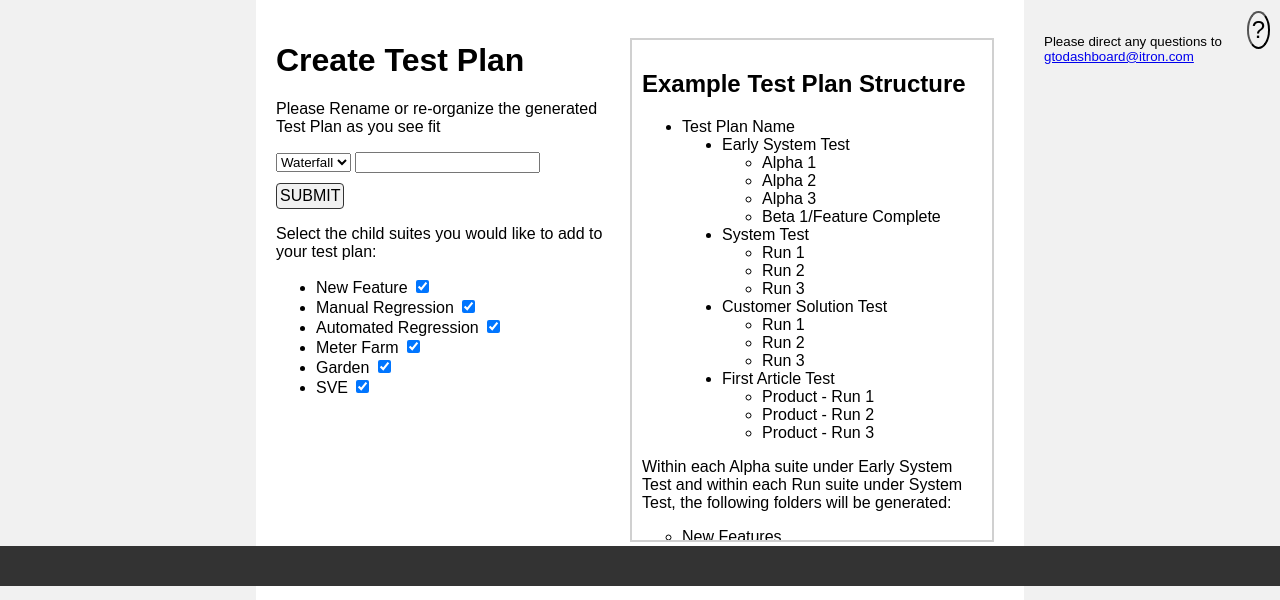
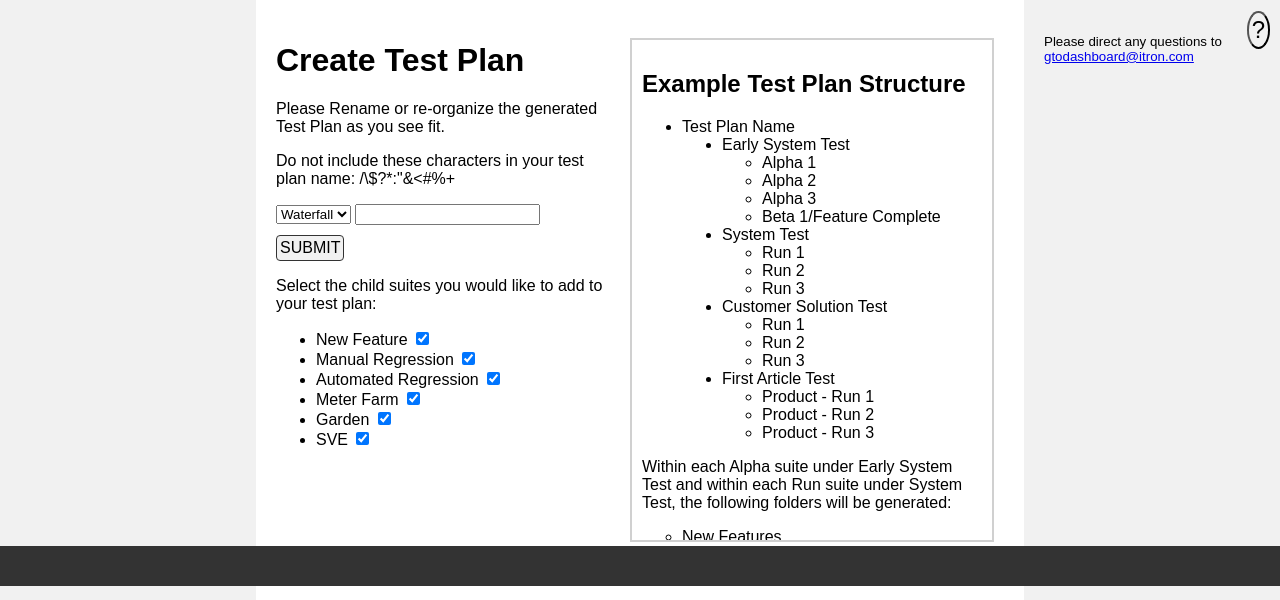
Before and after one commit to MarkMurphy94/Dashboard_generator, a Django app: page /test_plan in a window 1280 px wide. Shown: the part 214-814 px from the top of the page. Run offline with Django 3.2, Linux system fonts and the light colour scheme; the visitor is signed in with stand-in values (Sample User, id 1); some libraries are stand-ins or nearby versions.

Commit message:
Add text to prompt user not to use illegal characters in test plan name

```diff
--- a/ads_site/ads_app/templates/ads_app/test_plan.html
+++ b/ads_site/ads_app/templates/ads_app/test_plan.html
@@ -48,7 +48,8 @@
 
     <div class="main-left">
         <h1>Create Test Plan</h1>
-        <p>Please Rename or re-organize the generated Test Plan as you see fit</p>
+        <p>Please Rename or re-organize the generated Test Plan as you see fit.</p>
+        <p>Do not include these characters in your test plan name: /\$?*:"&<#%+</p>
         <form action="create_test" method="POST" id="create_test">
             {% csrf_token %}
             <select id="project_type" name="project_type">
```
